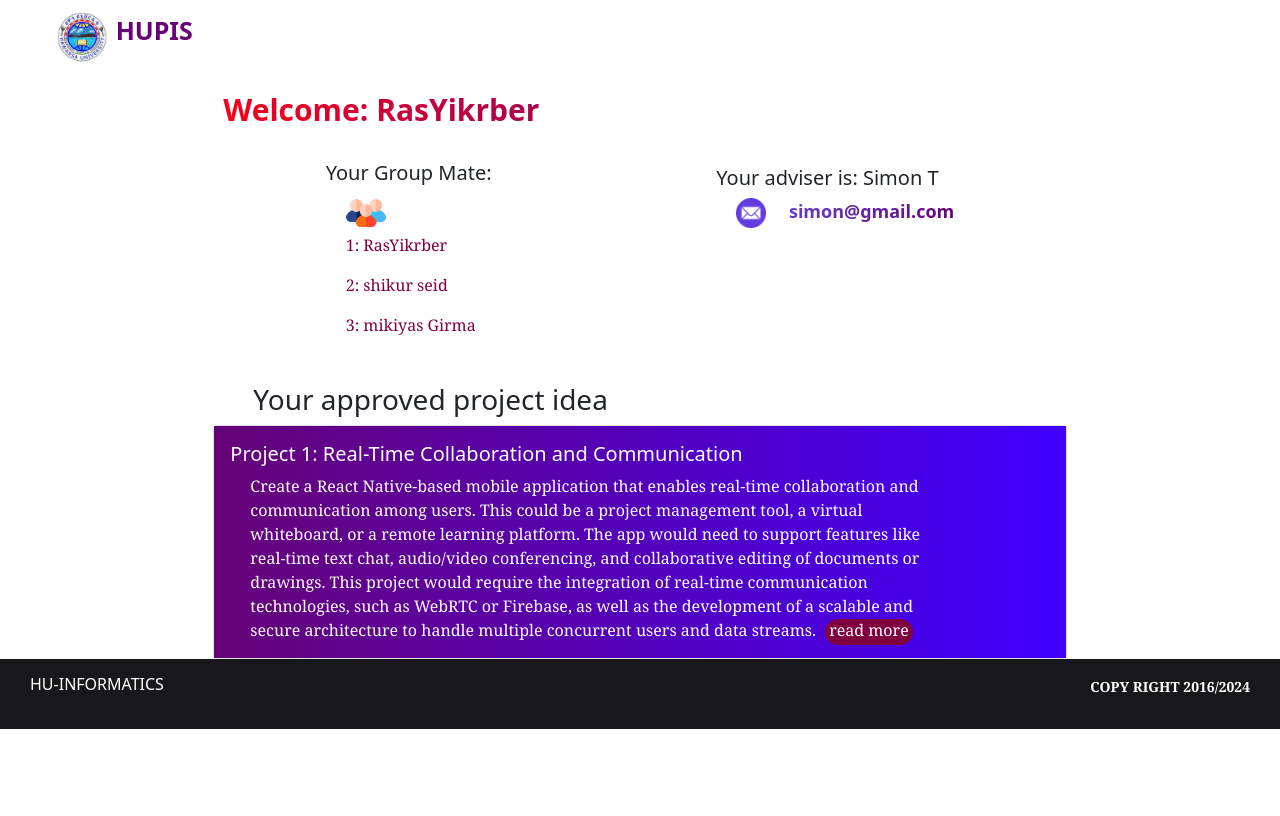
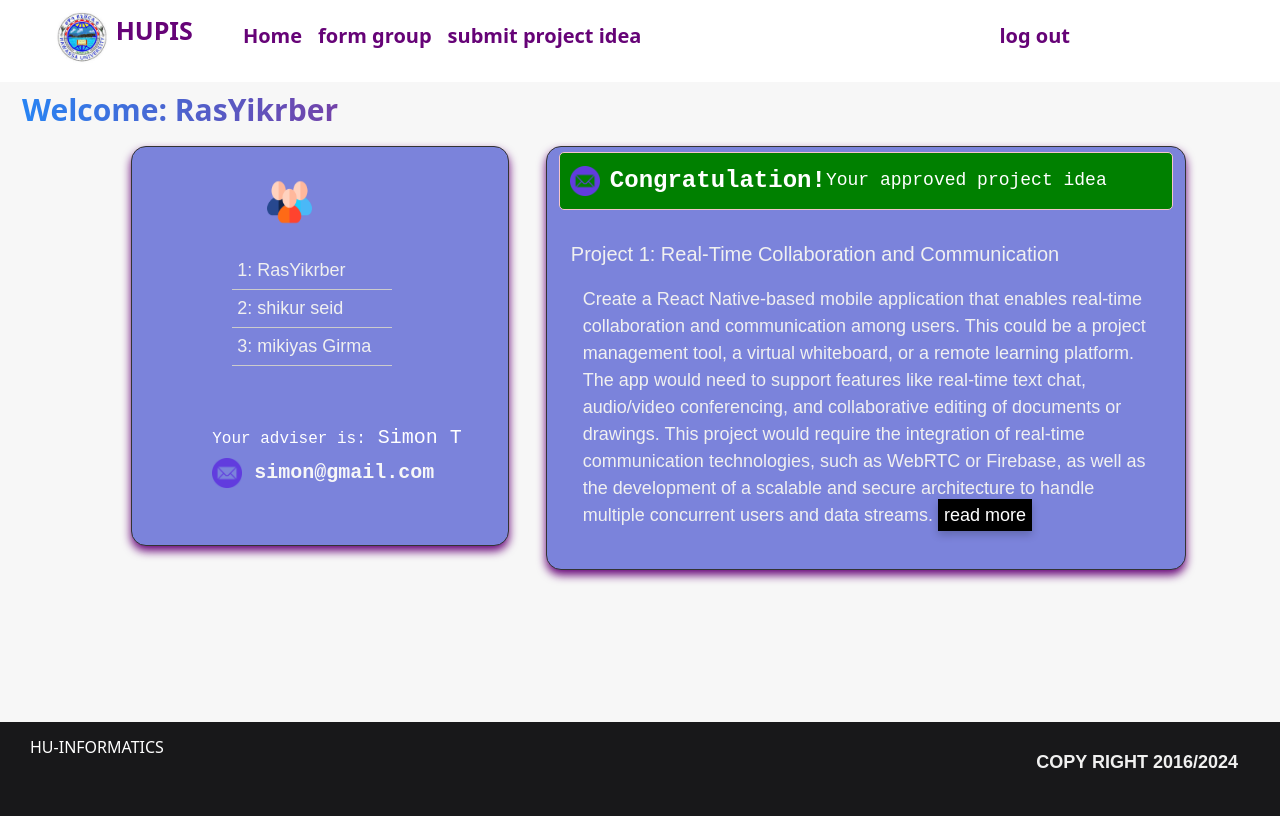
Before and after one commit to rasyikeber/NLPP, a Flask app: page /home in a window 1280 px wide. Before the commit the page ends 729 px from the top, so only its background shows below. Run offline with Flask 3, Linux system fonts and the light colour scheme; a user stored in the database is signed in.

Commit message:
this the the 1st  final version of our project

```diff
--- a/nlp-hu/nlp/static/css/aprove.css
+++ b/nlp-hu/nlp/static/css/aprove.css
@@ -41,17 +41,7 @@
   width: 600px;
   left: 20%;
 }
-
-
-
-
-
-
-
-
   /* Style for the anchor tag */
-
-
 
   .buttonrej {
   display: inline-block;
@@ -130,34 +120,15 @@
   font-size: 30px;
   width: 600px;
   font-weight: 600;
-  background: linear-gradient(to right, #FB001B  , #660377);
+  background: linear-gradient(to right, #2586f6  , #b50968);
   -webkit-background-clip: text;
   -webkit-text-fill-color: transparent;
 }
-
-.cardmain{
-
-  background: linear-gradient(to left, 	#4000ff  , #660377);
-}
-.cardmain h3{
-margin-top: 20px;
-
-}
-.cardmain h3,p{
-  color: white;
-  left: auto;
-  max-width: 700px;
-  margin-left: 20px;
-  font-family: Georgia, 'Times New Roman', Times, serif;
-}
-.cardmain p span{
-background-color: #800040;
-border-radius: 1.5rem;
-padding: 4px;
-padding-top: 0;
-margin-left: 10px;
-margin: 5px;
-cursor: pointer;
+.dsp{
+  display: flex;
+  flex-direction: row;
+  justify-content: center;
+  gap: 25px;
 }
 
 ul {
@@ -185,31 +156,124 @@ font-weight: 500;
 /* advisor style end */
 
 /* student home style start */
-.wrapper{
-  display: flex;
-  justify-content: space-around;
-  justify-items: center;
+.home-background{
+  height: 80vh;
+  background-color: #f7f7f7;
+}
+.group-box{
+  height: 400px;
+  border-radius: 15px;
+  margin-left: 25px;
+  transition: all ease 0.2s;
+  border: 1px solid #333;
+  /* width: 400px; */
+  padding-left:80px;
+  background-color: #7b83db;
+  font-family: 'Courier New', Courier, monospace;
 
 }
+.box1 {
+  box-shadow: 0px 5px 10px 0px #660377;
+}
+.box1:hover{
+  transform: translateY(-5px);
+  box-shadow: 0px 10px 20px 2px #660377;
+}
+
+  .cardmain ,p{
+    left: auto;
+    padding: 12px;
+    font-family: 'Arial', sans-serif;
+    font-size: 18px;
+    color: #f0f0f0;
+  }
+  .read-more{
+  line-height: 1.5;
+  margin-top: 6px;
+  color: white;
+  width: 300px;
+  box-shadow: 0px 4px 8px rgba(0, 0, 0, 0.2);
+  border: none;
+  cursor: pointer;
+  padding:6px;
+  background-color:black;
+
+  }
+
+
 .groups{
-  /* display: flex; */
   margin-top: 15px;
-  /* column-gap: 30px; */
-  /* justify-items: center; */
 }
-.stud p{
-  color: #800040;
+ .stud {
+
+  width: 200px;
+  border-radius: 10px;
+  padding: 20px;
+  margin-bottom: 20px;
 }
+
+.studp {
+  font-family: 'Arial', sans-serif;
+  font-size: 18px;
+  color: #f0f0f0;
+  margin: 0;
+  padding: 5px;
+  border-bottom: 1px solid #ccc;
+}
+
+
  .advemail{
   margin-top: 0;
-  padding-left: 18px;
-  font-size: 18px;
-  width: 600px;
   font-weight: 600;
-  background: linear-gradient(to right, #6146d5  , #660377);
+  background: linear-gradient(to right, #f7f7f7  , #f7f7f7);
   -webkit-background-clip: text;
   -webkit-text-fill-color: transparent;
  }
+ .home-project{
+  height: auto;
+  border-radius: 15px;
+  transition: all ease 0.2s;
+  border: 1px solid #333;
+  /* width: 400px; */
+
+  background-color: #7b83db;
+  font-family: 'Courier New', Courier, monospace;
+ }
+ /* box 2 */
+
+.box2 {
+  box-shadow: 0px 5px 10px 0px #660377;
+}
+.box2:hover{
+  transform: translateY(-5px);
+  box-shadow: 0px 10px 20px 2px #660377;
+}
+
+.congra {
+  background-color: green;
+  border: 1px solid #f5c6cb;
+  border-radius: 5px;
+  padding: 10px;
+  margin-bottom: 20px;
+  margin-top: 5px;
+  display: flex;
+  align-items: center;
+}
+
+.congra img {
+  margin-right: 10px;
+}
+
+.congra span {
+  font-size: 24px;
+  font-weight: bold;
+  color: #ffffff;
+}
+
+.congra h5 {
+  font-size: 18px;
+  color: #ffffff;
+  margin: 0;}
 
 /* student home style end */
 
@@ -230,7 +294,6 @@ font-weight: 500;
   padding: 4px;
   background: linear-gradient(to right, #660377, #6146d5);
   border-radius: 9999px; /* Set border-radius for full rounding */
-
 }
 
 .full-width-image {
--- a/nlp-hu/nlp/templates/hdr-and-foter/header.html
+++ b/nlp-hu/nlp/templates/hdr-and-foter/header.html
@@ -107,10 +107,10 @@
         <div class="collapse navbar-collapse" id="navbarNavAltMarkup">
           <div class="navbar-nav">
             {% if current_user.is_authenticated and current_user.is_student %}
-              <a class="nav-link " href="{{ url_for('student.home') }}" style="color: white;">Home</a>
-              <a class="nav-link " href="{{ url_for('student.form_group') }}" style="color: white;">form group</a>
-              <a class="nav-link " href="{{ url_for('student.submit_projectidea') }}" style="color: white;">submit project idea</a>
-              <a class="nav-link " href="{{ url_for('student.logout') }}" style="color: white;">log out</a>
+              <a class="nav-link " href="{{ url_for('student.home') }}" style="color: #660377; padding-left:50px; font-size:20px;">Home</a>
+              <a class="nav-link " href="{{ url_for('student.form_group') }}" style="color: #660377; font-size:20px;">form group</a>
+              <a class="nav-link " href="{{ url_for('student.submit_projectidea') }}" style="color: #660377; font-size:20px;">submit project idea</a>
+              <a class="nav-link " href="{{ url_for('student.logout') }}" style="color: #660377; font-size:20px; padding-left:350px;">log out</a>
 
             {% elif current_user.is_authenticated and current_user.is_adviser %}
             <a class="nav-link " href="{{ url_for('advisors.adv_home') }}" style="color: white;">home</a>
--- a/nlp-hu/nlp/templates/home.html
+++ b/nlp-hu/nlp/templates/home.html
@@ -1,14 +1,14 @@
 {% extends "base.html" %}
 
 {% block content %}
-<div class="">
-    <div class="col-md-8 offset-md-2">
-        <div style="overflow-x: hidden;">
-            <h2 class="advname"> Welcome: {{ currentUser.name }}</h2> <!-- Corrected syntax to access user's name -->
-            <div class="wrapper">
+<div class="container-fluid home-background">
+    <h2 class="advname"> Welcome: {{ currentUser.name }}</h2>
+    <div class="row justify-content-center dsp">
+        <div class="col-md-4">
+            <div class="group-box box1">
                 <div class="groups">
-                    <h5 class="">Your Group Mate:</h5>
-                    <img src="../static/images/group2.png" width="60" style="padding-left: 20px;" alt="">
+
+                    <img src="../static/images/group2.png" width="100" height="60" style="margin-top:10px; padding-left: 55px; " alt="">
                 {% if groupStud %}
                     <div class=" stud">
                         {% for stud in groupStud %}
@@ -19,21 +19,25 @@
                 <p>you are alone, you should make group!</p>
                 {% endif %}
                 </div>
-            <div style="margin-top: 20px;">
-                <h5 class="">Your adviser is: {{ adv.name }}<h5/>
-                <span style="padding-left: 20px;"><img src="../static/images/email.png" width="30" alt=""></span><a href="mailto:{{adv.email}}" class="advemail"> {{adv.email}}</a>
+            <div style="margin-top: 40px;">
+                <h5 class="" style="color: white;"><span style="font-size: 16px;">Your adviser is:</span> {{ adv.name }}<h5/>
+                <span><img src="../static/images/email.png" width="30" alt=""></span><a href="mailto:{{adv.email}}" class="advemail"> {{adv.email}}</a>
             </div>
             </div>
+        </div>
+        <div class="col-md-6 home-project box2">
            {% if userProject %}
+             {% if userProject|length == 1 %}
+              <div class="congra">
+                <img src="../static/images/email.png" width="30" alt=""><span>Congratulation!</span><h5>Your approved project idea </h5>
 
-          {% if userProject|length == 1 %}
-              <h3 style="padding-left: 40px; padding-top: 30px;">Your approved project idea </h3>
-              <div class="card-deck">
+              </div>
+                <div class="">
                     {% for project in userProject %}
-                      <div class="card ">
-                          <div class="card-body cardmain {% if userProject|length == 1 %}bg-success{% endif %}">
-                              <h5 class="card-title" style="color: white;">Project {{ loop.index }}: {{ project.title }}</h5>
-                              <p class="card-text">{{ project.description }} <span>read more</span></p>
+                        <div class="">
+                            <div class="cardmain {% if userProject|length == 1 %}{% endif %}">
+                                <h5 class="card-title">Project {{ loop.index }}: {{ project.title }}</h5>
+                                <p class="">{{ project.description }} <span class="read-more">read more</span></p>
                             </div>
                         </div>
                     {% endfor %}
@@ -53,10 +57,14 @@
             {% else %}
             <p>No projects available.</p>
             {% endif %}
+
         </div>
     </div>
   </div>
+{% endblock %}
 
 
-    <!-- <div style="margin-top: 270px;"></div> -->
-{% endblock %}
+<!-- <div style="overflow-x: hidden;">
+    Corrected syntax to access user's name
+
+</div> -->
```
Lines whose indentation alone changed are shown as unchanged.
